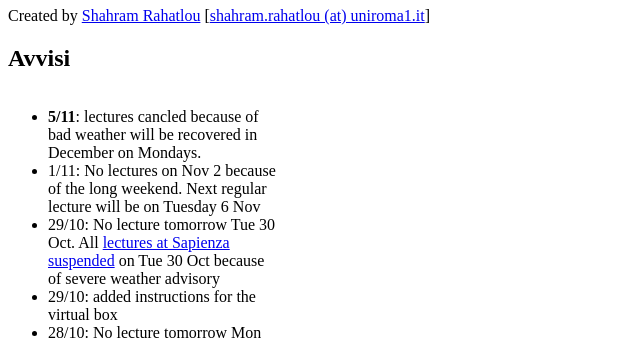
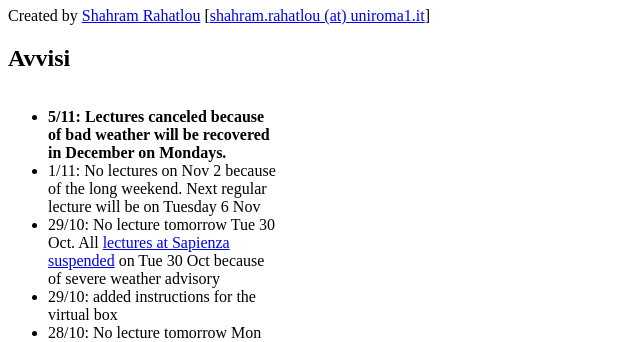
Before and after one commit to rahatlou/CMP, a PHP site: page / in a window 1280 px wide. Shown: the part 1526-1868 px from the top of the page, without its empty margins (0-640 px from the left). Run offline with PHP 8.4, Linux system fonts and the light colour scheme; some libraries are stand-ins or nearby versions.

Commit message:
fixed typo

```diff
--- a/index.php
+++ b/index.php
@@ -68,8 +68,8 @@
           <h2>Avvisi</h2>
           <div style="width: 270px; height: 250px; overflow: auto">
 	    <ul>  <!-- lista avvisi-->
-	      <li><b>5/11</b>: lectures cancled because of bad weather
-          will be recovered in December on Mondays.</li>
+	      <li><b>5/11: Lectures canceled because of bad weather
+          will be recovered in December on Mondays.</b></li>
 	      <li>1/11: No lectures on Nov 2 because of the
           long weekend. Next regular lecture will be on Tuesday 6 Nov</li>
 	      <li>29/10:  No lecture tomorrow Tue 30 Oct. All <a href="https://www.uniroma1.it/it/notizia/lezioni-sospese-il-30-ottobre" >lectures at Sapienza suspended</a> on
```
